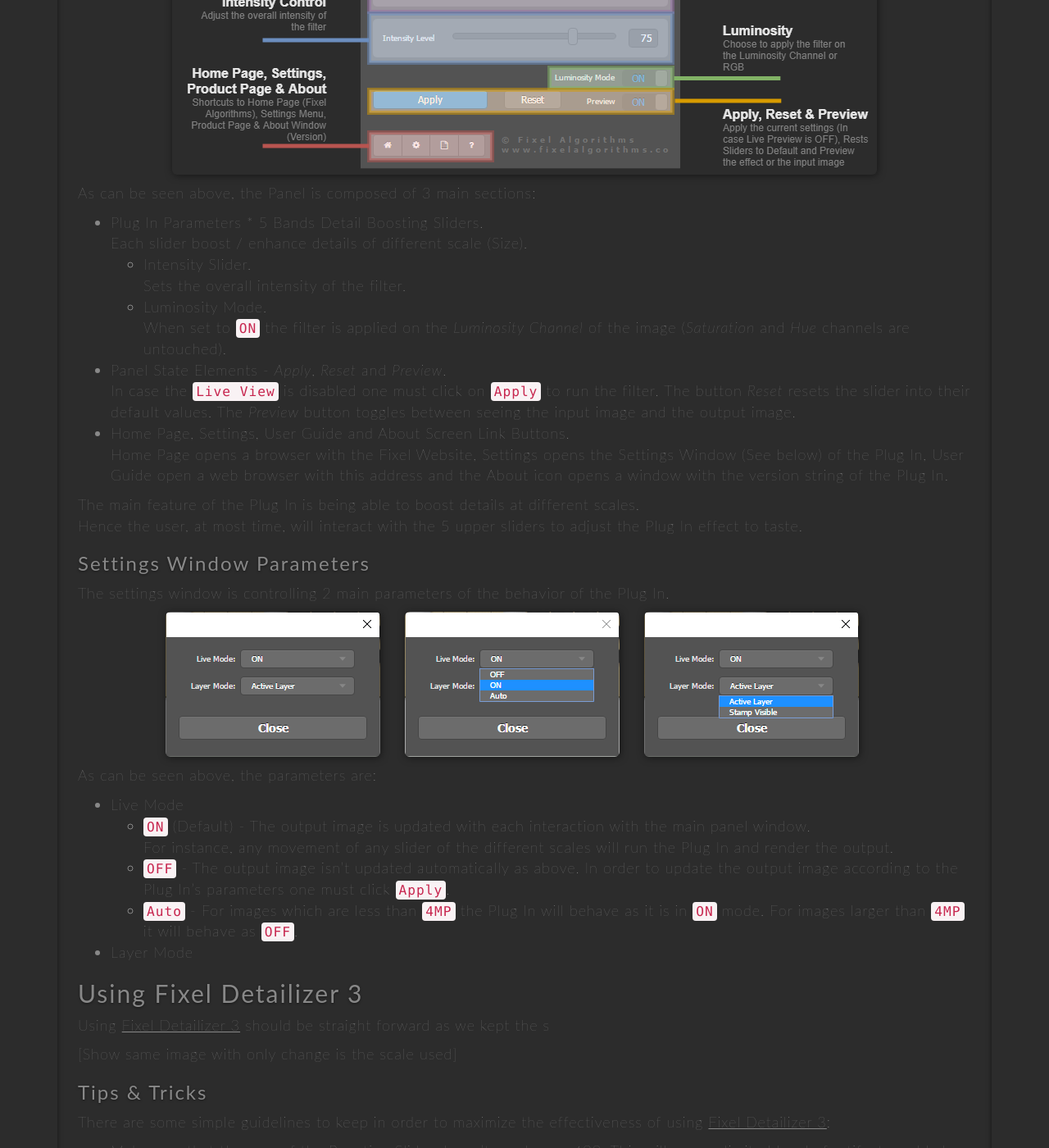
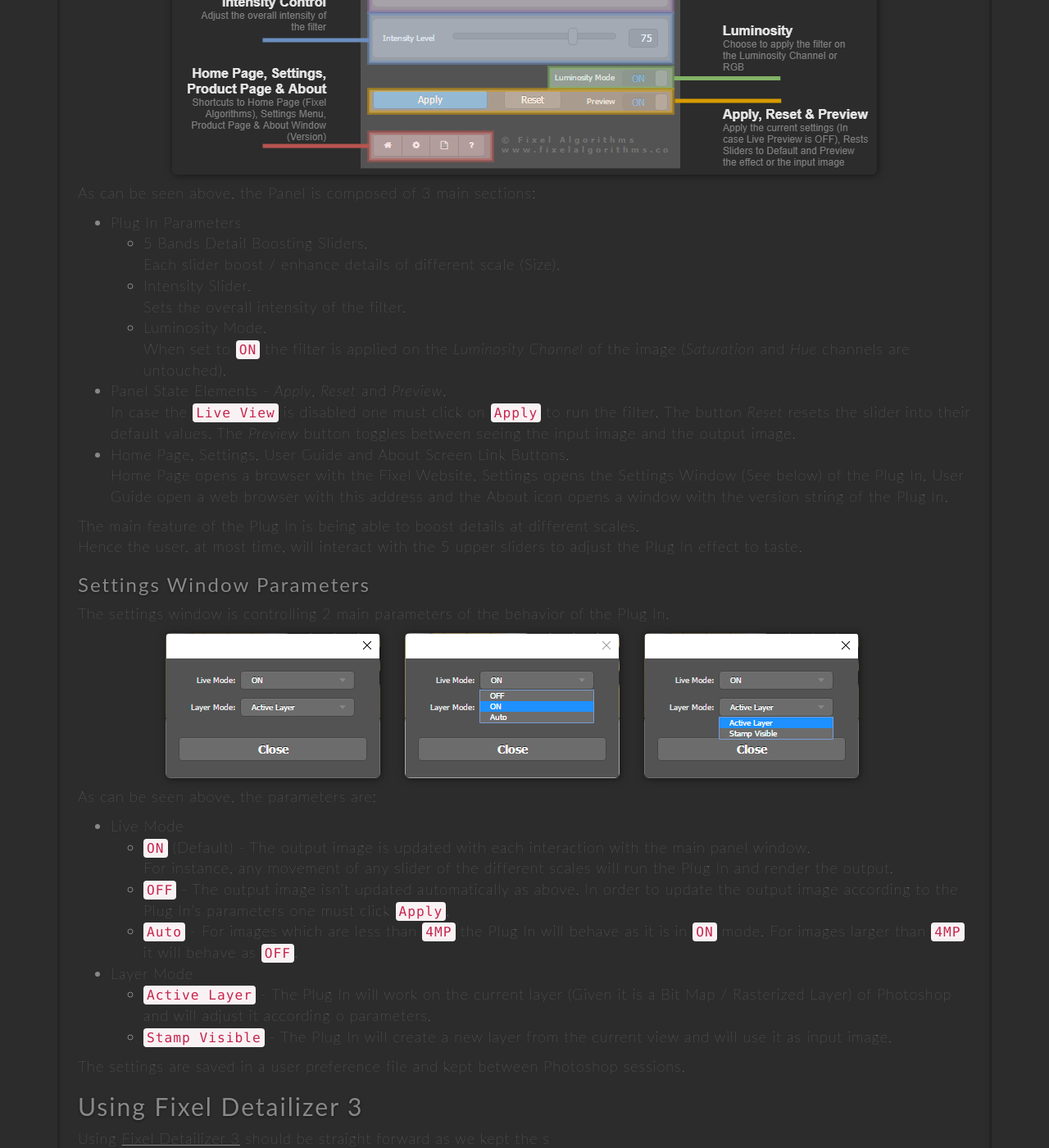
Before and after one commit to FixelAlgorithmsTeam/fixel, a Jekyll site: the page built from _posts/2019-04-26-fixel-detailizer-3-user-guide.md, in a window 1280 px wide and 1400 px high, scrolled down 2466 px. Shown: the whole window at 82% size. Built offline with Jekyll 4.4.1, drawn with Linux system fonts in a browser that asks for light colours; nearby versions of some CDN libraries; comment, search, counter and statistics services are not loaded.

```diff
--- a/_posts/2019-04-26-fixel-detailizer-3-user-guide.md
+++ b/_posts/2019-04-26-fixel-detailizer-3-user-guide.md
@@ -69,7 +69,7 @@
 As can be seen above, the Panel is composed of 3 main sections:
 
  *	Plug In Parameters
- 	*	5 Bands Detail Boosting Sliders.
+	*	5 Bands Detail Boosting Sliders.
 		Each slider boost / enhance details of different scale (Size).
 	*	Intensity Slider.
 		Sets the overall intensity of the filter.
@@ -98,6 +98,10 @@
 	*	`OFF` - The output image isn't updated automatically as above. In order to update the output image according to the Plug In's parameters one must click `Apply`.
 	*	`Auto` - For images which are less than `4MP` the Plug In will behave as it is in `ON` mode. For images larger than `4MP` it will behave as `OFF`.
  *	Layer Mode
+	*	`Active Layer` - The Plug In will work on the current layer (Given it is a Bit Map / Rasterized Layer) of Photoshop and will adjust it according o parameters.
+	*	`Stamp Visible` - The Plug In will create a new layer from the current view and will use it as input image.
+
+The settings are saved in a user preference file and kept between Photoshop sessions.
 
 
 ## Using Fixel Detailizer 3
```
